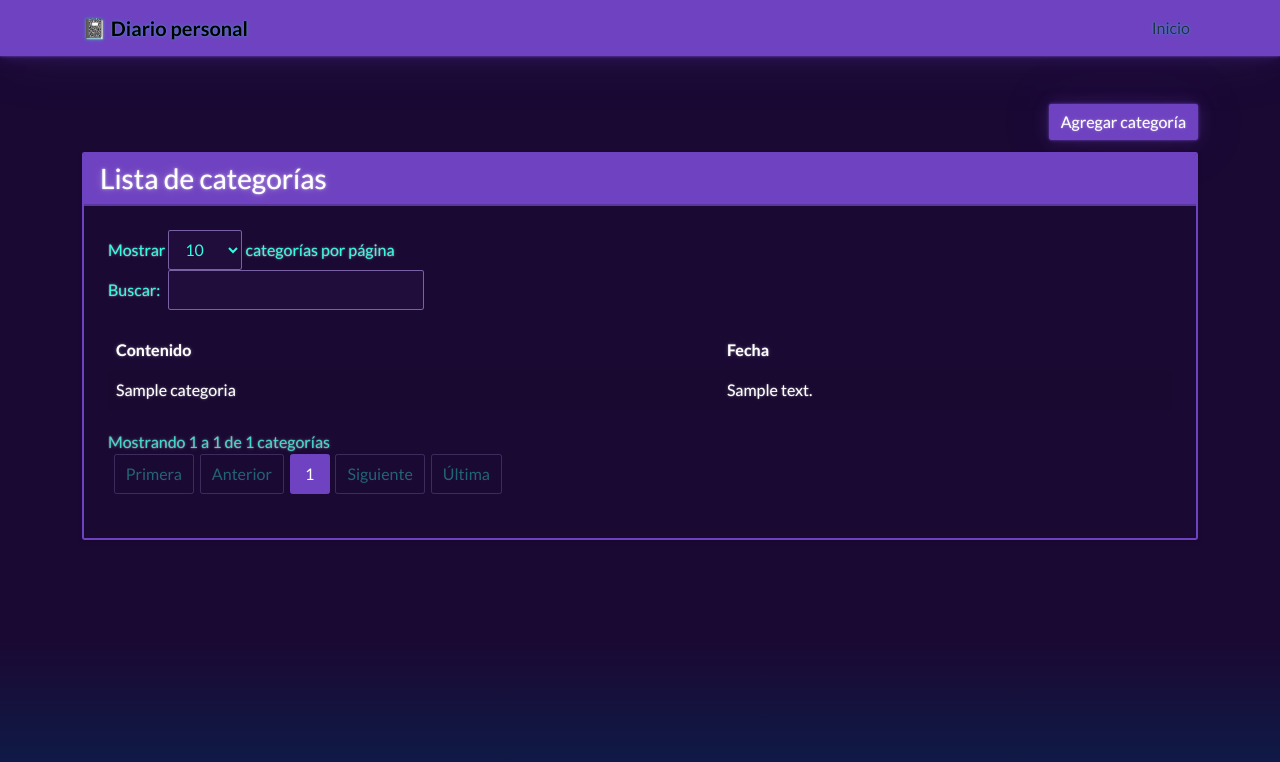
After one commit to BmAravena/diario_personal, a Django app: page /diario_personal/lista-categorias/ in a window 1280 px wide. The commit adds this page. Shown: the top 762 px of the page. Run offline with Django 5.2, Linux system fonts and the light colour scheme; tables that the repository leaves empty hold one stand-in row (values such as "Sample post"); some libraries are stand-ins or nearby versions.

Commit message:
Create many views

```diff
--- a/diario_personal/templates/diario_personal/base.html
+++ b/diario_personal/templates/diario_personal/base.html
@@ -6,7 +6,7 @@
     <meta name="viewport" content="width=device-width, initial-scale=1.0">
     <title>{% block title %}Diario personal{% endblock %}</title>
     <link rel="stylesheet" href="{% static 'css/aesthetic.css' %}?v=vapor-20261029-1">
-    <link rel="stylesheet" href="{% static 'css/estilos.css' %}?v=20261105-1">
+    <link rel="stylesheet" href="{% static 'css/estilos.css' %}?v=20261106-1">
 
     <link rel="icon" type="image/png" href="{% static 'images/icon.png' %}?v=1">
     <script src="{% static 'js/jquery_v4.0.0.js' %}"></script>
--- /dev/null
+++ b/diario_personal/templates/diario_personal/categoria_list.html
@@ -0,0 +1,64 @@
+{% extends 'diario_personal/base.html' %}
+
+{% block title %}Lista de categorías | Diario personal{% endblock %}
+
+{% block content %}
+    <div class="category-list-page">
+        <div class="user-list-actions">
+            <a href="{% url 'agregar_categoria' %}" class="btn btn-primary">Agregar categoría</a>
+        </div>
+        <section class="w-100 card border-primary shadow-sm category-list-card">
+            <div class="card-header bg-primary text-white">
+                <h1 class="h3 mb-0">Lista de categorías</h1>
+            </div>
+            <div class="card-body">
+                {% if categorias %}
+                    <div class="table-responsive">
+                        <table class="table table-hover table-striped table-bordered align-middle mb-0 category-list-table" id="category-table">
+                            <thead>
+                                <tr>
+                                    <th scope="col">Contenido</th>
+                                    <th scope="col">Fecha</th>
+                                </tr>
+                            </thead>
+                            <tbody>
+                                {% for categoria in categorias %}
+                                    <tr>
+                                        <td>{{ categoria.nombre }}</td>
+                                        <td>{{ categoria.descripcion|default:"—"|linebreaksbr }}</td>
+                                    </tr>
+                                {% endfor %}
+                            </tbody>
+                        </table>
+                    </div>
+                {% else %}
+                    <p class="text-body-secondary mb-0">No hay categorías registradas.</p>
+                {% endif %}
+            </div>
+        </section>
+    </div>
+{% endblock %}
+{% block script %}
+    <script>
+        const categoryTable = document.querySelector('#category-table');
+        if (categoryTable) {
+            new DataTable(categoryTable, {
+            language: {
+                emptyTable: 'No hay categorías registradas.',
+                info: 'Mostrando _START_ a _END_ de _TOTAL_ categorías',
+                infoEmpty: 'No hay categorías para mostrar',
+                infoFiltered: '(filtrado de _MAX_ categorías en total)',
+                lengthMenu: 'Mostrar _MENU_ categorías por página',
+                search: 'Buscar:',
+                zeroRecords: 'No se encontraron categorías',
+                paginate: {
+                    first: 'Primera',
+                    last: 'Última',
+                    next: 'Siguiente',
+                    previous: 'Anterior'
+                }
+            }
+            });
+        }
+    </script>
+{% endblock %}
--- a/diario_personal/urls.py
+++ b/diario_personal/urls.py
@@ -17,4 +17,10 @@ enrutador.register(r'usuarios', views.UsuarioViewSet)
 urlpatterns = [
     path('', include(enrutador.urls)),
     path('lista-usuarios/', views.UserListView.as_view(), name='listado_usuarios'),
+    path('lista-categorias/', views.CategoriaListView.as_view(), name='listado_categorias'),
+    path('lista-comentarios/', views.ComentarioListView.as_view(), name='listado_comentarios'),
+    path('agregar-comentario/', views.ComentarioCreateView.as_view(), name='agregar_comentario'),
+    path('agregar-usuario/', views.UserCreateView.as_view(), name='agregar_usuario'),
+    path('editar-usuario/<int:pk>/', views.UserUpdateView.as_view(), name='edit_usuario'),
+    path('agregar-categoria/', views.CategoriaCreateView.as_view(), name='agregar_categoria'),
 ]
--- a/diario_personal/views.py
+++ b/diario_personal/views.py
@@ -1,7 +1,14 @@
 from django.shortcuts import render
-from django.views.generic import ListView
+from django.urls import reverse_lazy
+from django.views.generic import CreateView, ListView, UpdateView
 from rest_framework import viewsets
 from . import serializer as ser
+from .forms import (
+	CategoriaCreationForm,
+	ComentarioCreationForm,
+	UsuarioCreationForm,
+	UsuarioUpdateForm,
+)
 
 from .models import (
 	Adjunto,
@@ -75,6 +82,36 @@ class CategoriaListView(ListView):
 	template_name = 'diario_personal/categoria_list.html'
 	context_object_name = 'categorias'
 
+class UserCreateView(CreateView):
+	model = Usuario
+	form_class = UsuarioCreationForm
+	template_name = 'diario_personal/create_user.html'
+	success_url = reverse_lazy('listado_usuarios')
+
+class UserUpdateView(UpdateView):
+	model = Usuario
+	form_class = UsuarioUpdateForm
+	template_name = 'diario_personal/edit_usuario.html'
+	success_url = reverse_lazy('listado_usuarios')
+
+class ComentarioListView(ListView):
+	model = Comentario
+	template_name = 'diario_personal/comentarios_list.html'
+	context_object_name = 'comentarios'
+
+class ComentarioCreateView(CreateView):
+	model = Comentario
+	form_class = ComentarioCreationForm
+	template_name = 'diario_personal/create_comentario.html'
+	success_url = reverse_lazy('listado_comentarios')
+
+class CategoriaCreateView(CreateView):
+	model = Categoria
+	form_class = CategoriaCreationForm
+	template_name = 'diario_personal/create_categoria.html'
+	success_url = reverse_lazy('listado_categorias')
+
+
 # Main
 def home(request):
 	return render(request, 'diario_personal/home.html')
--- a/motor_django/urls.py
+++ b/motor_django/urls.py
@@ -23,5 +23,5 @@ handler404 = 'diario_personal.views.not_found'
 urlpatterns = [
     path('', home, name='home'),
     path('admin/', admin.site.urls),
-    path('diario_personal/', include('diario_personal.urls'))
+    path('diario_personal/', include('diario_personal.urls')),
 ]
--- a/static/css/estilos.css
+++ b/static/css/estilos.css
@@ -16,21 +16,41 @@
     justify-content: center;
 }
 
-.user-list-card .card-body {
+.user-list-page,
+.category-list-page {
+    width: 100%;
+}
+
+.category-list-page {
+    align-self: flex-start;
+}
+
+.user-list-actions {
+    display: flex;
+    justify-content: flex-end;
+    margin-bottom: 0.75rem;
+}
+
+.user-list-card .card-body,
+.category-list-card .card-body {
     padding: 1.5rem;
 }
 
-.user-list-card .dt-container .dt-layout-row {
+.user-list-card .dt-container .dt-layout-row,
+.category-list-card .dt-container .dt-layout-row {
     gap: 1rem;
     margin: 0 0 1.25rem;
 }
 
-.user-list-card .dt-container .dt-layout-row:last-child {
+.user-list-card .dt-container .dt-layout-row:last-child,
+.category-list-card .dt-container .dt-layout-row:last-child {
     margin: 1.25rem 0 0;
 }
 
 .user-list-card .dt-container .dt-length,
-.user-list-card .dt-container .dt-search {
+.user-list-card .dt-container .dt-search,
+.category-list-card .dt-container .dt-length,
+.category-list-card .dt-container .dt-search {
     display: flex;
     align-items: center;
     flex-wrap: wrap;
@@ -39,7 +59,9 @@
 }
 
 .user-list-card .dt-container .dt-search input,
-.user-list-card .dt-container .dt-length select {
+.user-list-card .dt-container .dt-length select,
+.category-list-card .dt-container .dt-search input,
+.category-list-card .dt-container .dt-length select {
     min-height: 2.5rem;
     margin: 0;
     padding: 0.4rem 0.75rem;
@@ -49,22 +71,27 @@
     border-radius: var(--bs-border-radius);
 }
 
-.user-list-card .dt-container .dt-search input {
+.user-list-card .dt-container .dt-search input,
+.category-list-card .dt-container .dt-search input {
     width: min(16rem, 55vw);
 }
 
 .user-list-card .dt-container .dt-search input:focus,
-.user-list-card .dt-container .dt-length select:focus {
+.user-list-card .dt-container .dt-length select:focus,
+.category-list-card .dt-container .dt-search input:focus,
+.category-list-card .dt-container .dt-length select:focus {
     border-color: var(--bs-info);
     outline: 0;
     box-shadow: 0 0 0 0.2rem rgba(var(--bs-info-rgb), 0.2);
 }
 
-.user-list-card .dt-container .dt-info {
+.user-list-card .dt-container .dt-info,
+.category-list-card .dt-container .dt-info {
     color: var(--bs-secondary-color);
 }
 
-.user-list-card .dt-container .dt-paging .dt-paging-button {
+.user-list-card .dt-container .dt-paging .dt-paging-button,
+.category-list-card .dt-container .dt-paging .dt-paging-button {
     min-width: 2.5rem;
     margin: 0 0 0 0.35rem;
     padding: 0.45rem 0.7rem;
@@ -75,33 +102,40 @@
 }
 
 .user-list-card .dt-container .dt-paging .dt-paging-button.current,
-.user-list-card .dt-container .dt-paging .dt-paging-button.current:hover {
+.user-list-card .dt-container .dt-paging .dt-paging-button.current:hover,
+.category-list-card .dt-container .dt-paging .dt-paging-button.current,
+.category-list-card .dt-container .dt-paging .dt-paging-button.current:hover {
     color: #fff !important;
     background: var(--bs-primary);
     border-color: var(--bs-primary);
 }
 
-.user-list-card .dt-container .dt-paging .dt-paging-button:hover:not(.disabled):not(.current) {
+.user-list-card .dt-container .dt-paging .dt-paging-button:hover:not(.disabled):not(.current),
+.category-list-card .dt-container .dt-paging .dt-paging-button:hover:not(.disabled):not(.current) {
     color: #fff !important;
     background: rgba(var(--bs-primary-rgb), 0.55);
     border-color: var(--bs-primary);
 }
 
-.user-list-card .dt-container .dt-paging .dt-paging-button.disabled {
+.user-list-card .dt-container .dt-paging .dt-paging-button.disabled,
+.category-list-card .dt-container .dt-paging .dt-paging-button.disabled {
     color: var(--bs-secondary-color) !important;
     opacity: 0.5;
 }
 
 @media (max-width: 767.98px) {
-    .user-list-card .card-body {
+    .user-list-card .card-body,
+    .category-list-card .card-body {
         padding: 1rem;
     }
 
-    .user-list-card .dt-container .dt-layout-row:not(.dt-layout-table) .dt-layout-cell {
+    .user-list-card .dt-container .dt-layout-row:not(.dt-layout-table) .dt-layout-cell,
+    .category-list-card .dt-container .dt-layout-row:not(.dt-layout-table) .dt-layout-cell {
         text-align: left;
     }
 
-    .user-list-card .dt-container .dt-layout-row:last-child .dt-layout-cell {
+    .user-list-card .dt-container .dt-layout-row:last-child .dt-layout-cell,
+    .category-list-card .dt-container .dt-layout-row:last-child .dt-layout-cell {
         display: flex;
         justify-content: space-between;
         flex-wrap: wrap;
```
Also changed, not shown: diario_personal/forms.py (added, +70 -0 lines), diario_personal/templates/diario_personal/comentarios_list.html (added, +64 -0 lines), diario_personal/templates/diario_personal/create_categoria.html (added, +35 -0 lines), diario_personal/templates/diario_personal/create_comentario.html (added, +35 -0 lines), diario_personal/templates/diario_personal/create_user.html (added, +35 -0 lines), diario_personal/templates/diario_personal/edit_usuario.html (added, +35 -0 lines), diario_personal/templates/diario_personal/user_list.html (+11 -0 lines), motor_django/settings.py (+2 -10 lines).
